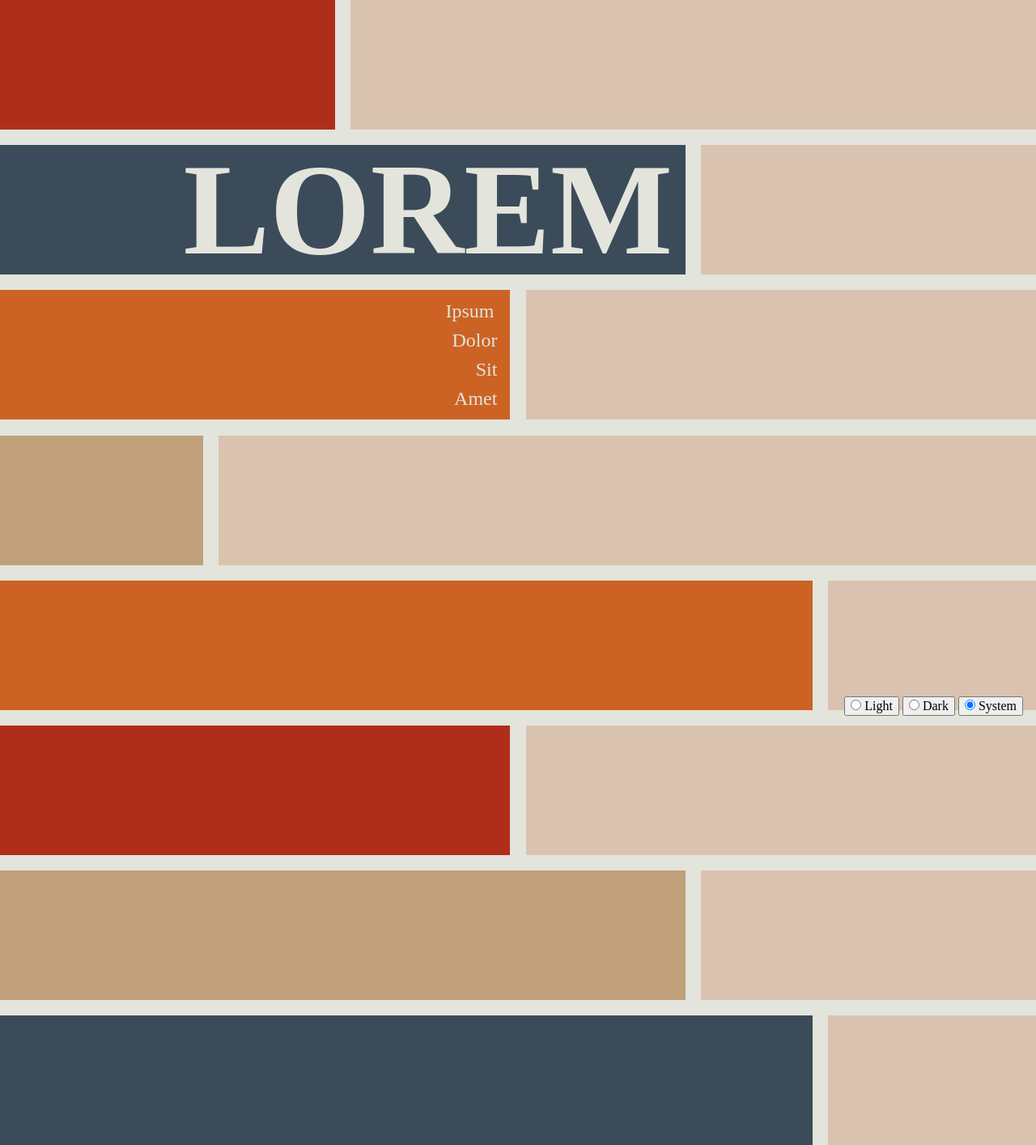
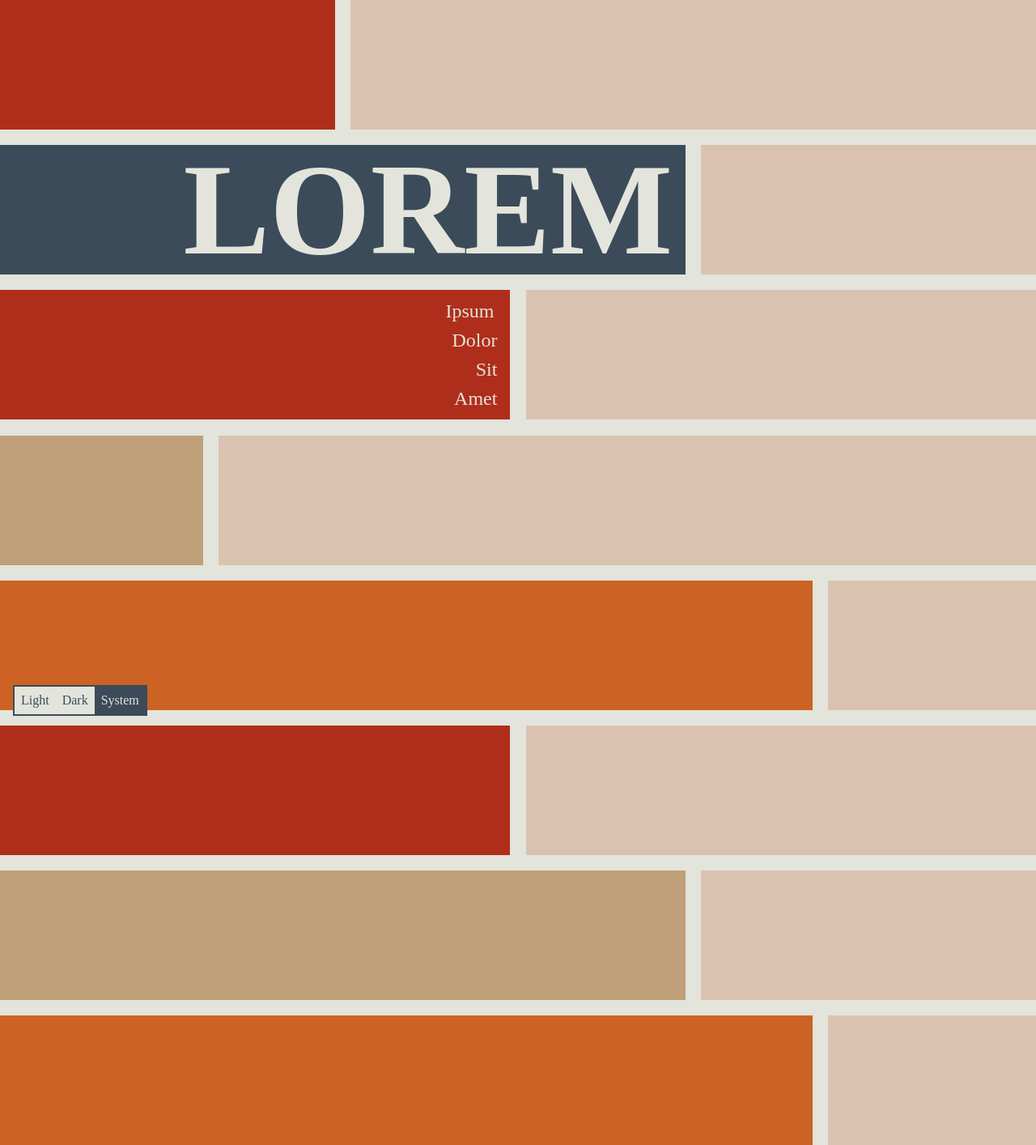
Before and after one commit to dalke/Cedeless, a Jekyll site: the page built from index_cedeless.html, in a window 1280 px wide. Shown: the whole page at 81% size. Built offline with Jekyll 4.4.1, drawn with Linux system fonts in a browser that asks for light colours; some web fonts are replaced.

Commit message:
Minimize block changes when switching themes

```diff
--- a/assets/css/cedeless.scss
+++ b/assets/css/cedeless.scss
@@ -24,13 +24,10 @@ $w-80: 78.4vw;
   div[class$="-b"] {
     background: $color-dr05-sand;
   }
-  .block-01-a, .block-06-a {
-    background: $color-dr05-red;
-  }
-  .block-02-a, .block-08-a {
+  .block-02-a {
     background: $color-dr05-blue;
   }
-  .block-03-a, .block-05-a {
+  .block-05-a, .block-08-a {
     background: $color-dr05-orange;
   }
   .block-04-a, .block-07-a {
@@ -51,14 +48,11 @@ $w-80: 78.4vw;
   div[class$="-b"] {
     background: $color-dr05-beige;
   }
-  .block-01-a, .block-03-a, .block-06-a {
-    background: $color-dr05-red;
+  .block-02-a, .block-05-a, .block-08-a {
+    background: $color-dr05-orange;
   }
   .block-04-a, .block-07-a {
     background: $color-dr05-sand;
-  }
-  .block-02-a, .block-05-a, .block-08-a {
-    background: $color-dr05-orange;
   }
 }
 
@@ -98,10 +92,11 @@ a {
   }
 }
 
+// Mobile/small-screen styles =============================
 .blocks {
   display: flex;
   flex-wrap: wrap;
-  gap: 1.5vw;
+  gap: 3vw;
   width: 100%;
 }
 
@@ -111,6 +106,10 @@ div[class*="block-"] {
 
 div[class$="-b"] {
   flex-grow: 1;
+}
+
+.block-01-a, .block-03-a, .block-06-a {
+  background: $color-dr05-red;
 }
 
 .block-01-a {
@@ -186,7 +185,166 @@ div[class$="-b"] {
 }
 
 .theme-control {
+  background: $color-dr00-base;
+  border: 2px solid $color-dr05-blue;
   bottom: 1rem;
+  display: flex;
   position: absolute;
-  right: 1rem;
+  left: 1rem;
+  button[class*="theme-control-"] {
+    background: none;
+    border: none;
+    margin: 0;
+    padding: 0;
+    input[type="radio"] {
+      display: none;
+      &:checked + label {
+        background: $color-dr05-blue;
+        color: $color-dr00-base;
+      }
+    }
+    label {
+      color: $color-dr05-blue;
+      cursor: pointer;
+      display: inline-block;
+      font-family: 'Equity A Caps';
+      font-feature-settings: 'ss10';
+      font-size: 3rem;
+      padding: 1.5rem;
+    }
+  }
 }
+// End mobile/small-screen styles =========================
+
+@media (min-width: 640px) {
+}
+
+@media (min-width: 768px) {
+}
+
+@media (min-width: 804px) {
+}
+
+@media (min-width: 1024px) {
+  .blocks {
+    display: flex;
+    flex-wrap: wrap;
+    gap: 1.5vw;
+    width: 100%;
+  }
+
+  div[class*="block-"] {
+    height: 10rem;
+  }
+
+  div[class$="-b"] {
+    flex-grow: 1;
+  }
+
+  .block-01-a, .block-03-a, .block-06-a {
+    background: $color-dr05-red;
+  }
+
+  .block-01-a {
+    width: $w-33;
+  }
+
+  .block-01-b {
+    width: $w-66;
+  }
+
+  .block-02-a {
+    align-content: center;
+    display: flex;
+    justify-content: flex-end;
+    text-align: right;
+    width: $w-66;
+  }
+
+  .block-02-b {
+    width: $w-33;
+  }
+
+  .block-03-a {
+    align-items: center;
+    display: flex;
+    justify-content: flex-end;
+    text-align: right;
+    width: $w-50;
+  }
+
+  .block-03-b {
+    width: $w-50;
+  }
+
+  .block-04-a {
+    width: $w-20;
+  }
+
+  .block-04-b {
+    width: $w-80;
+  }
+
+  .block-05-a {
+    width: $w-80;
+  }
+
+  .block-05-b {
+    width: $w-20;
+  }
+
+  .block-06-a {
+    width: $w-50;
+  }
+
+  .block-06-b {
+    width: $w-50;
+  }
+
+  .block-07-a {
+    width: $w-66;
+  }
+
+  .block-07-b {
+    width: $w-33;
+  }
+
+  .block-08-a {
+    width: $w-80;
+  }
+
+  .block-08-b {
+    width: $w-20;
+  }
+
+  .theme-control {
+    background: $color-dr00-base;
+    border: 2px solid $color-dr05-blue;
+    bottom: 1rem;
+    display: flex;
+    position: absolute;
+    left: 1rem;
+    button[class*="theme-control-"] {
+      background: none;
+      border: none;
+      margin: 0;
+      padding: 0;
+      input[type="radio"] {
+        display: none;
+        &:checked + label {
+          background: $color-dr05-blue;
+          color: $color-dr00-base;
+        }
+      }
+      label {
+        color: $color-dr05-blue;
+        cursor: pointer;
+        display: inline-block;
+        font-family: 'Equity A Caps';
+        font-feature-settings: 'ss10';
+        font-size: 1rem;
+        padding: .5rem;
+      }
+    }
+  }
+}
```
